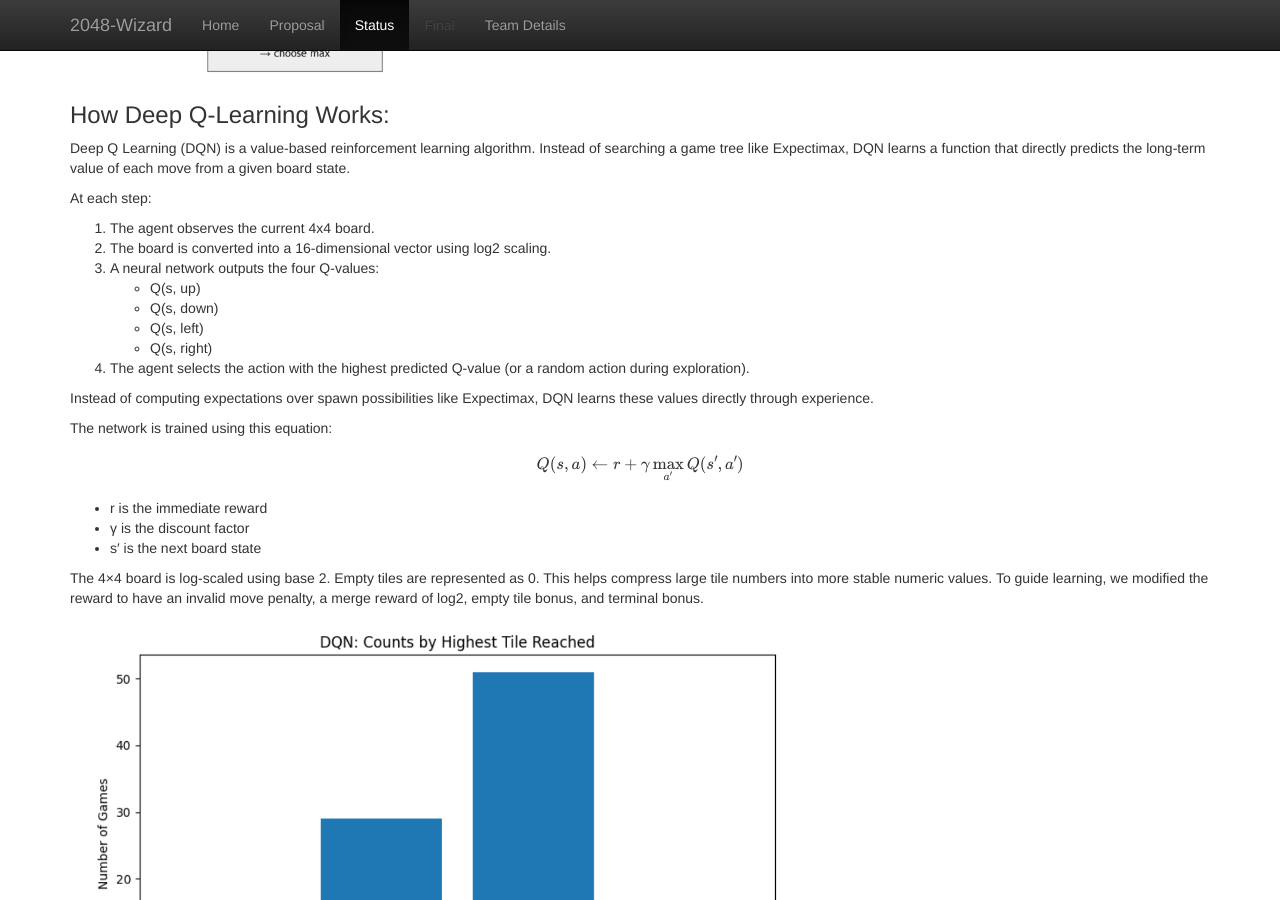
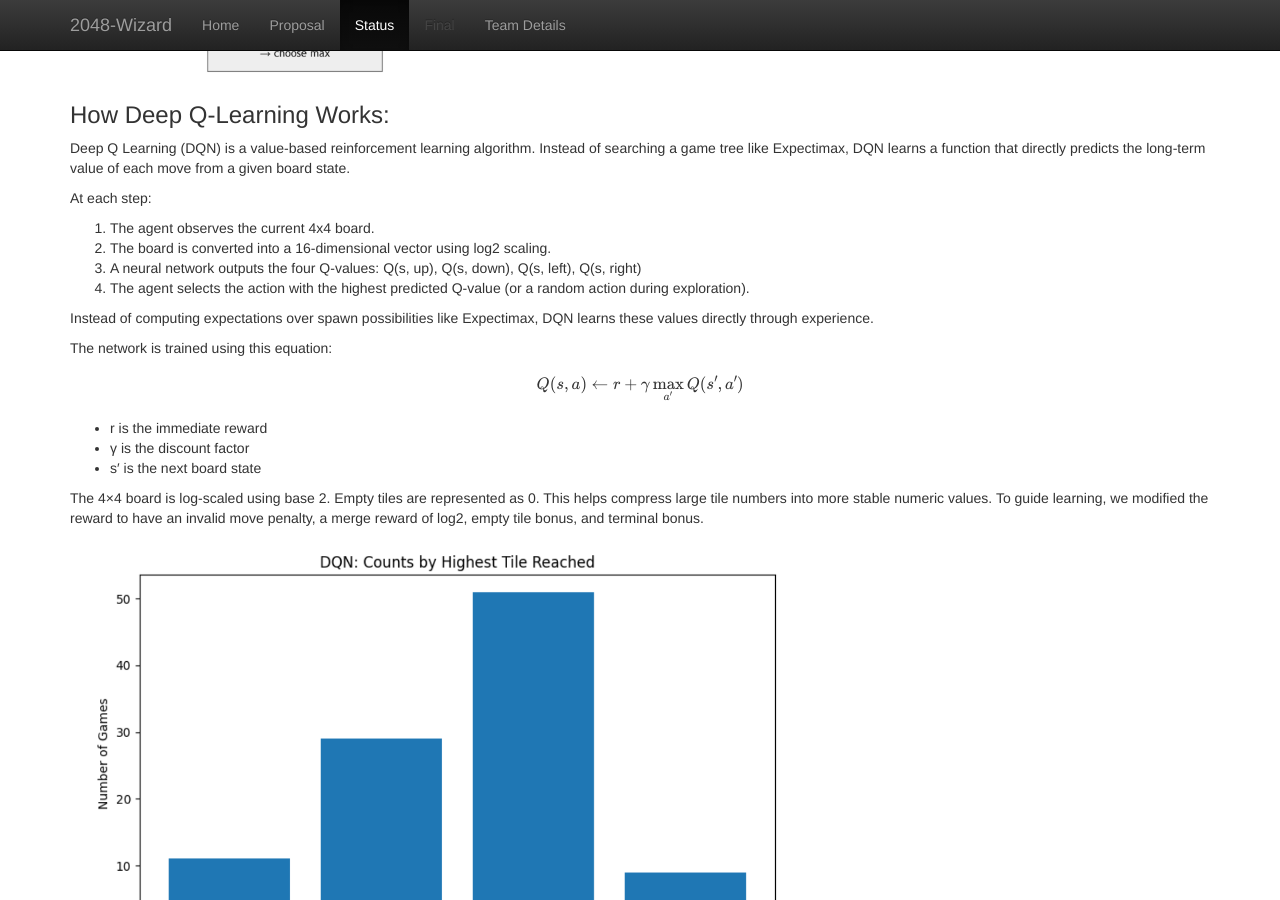
Before and after one commit to sidgupta04/2048-Wizard, a Jekyll site: the page built from docs/status.md, in a window 1280 px wide and 900 px high, scrolled down 1546 px. Built offline with Jekyll 4.4.1, drawn with Linux system fonts in a browser that asks for light colours; formulas are drawn with MathJax 3.

```diff
--- a/docs/status.md
+++ b/docs/status.md
@@ -35,11 +35,7 @@ Deep Q Learning (DQN) is a value-based reinforcement learning algorithm. Instead
 At each step:
 1. The agent observes the current 4x4 board.
 2. The board is converted into a 16-dimensional vector using log2 scaling.
-3. A neural network outputs the four Q-values:
-  - Q(s, up)
-  - Q(s, down)
-  - Q(s, left)
-  - Q(s, right)
+3. A neural network outputs the four Q-values: Q(s, up), Q(s, down), Q(s, left), Q(s, right)
 4. The agent selects the action with the highest predicted Q-value (or a random action during exploration).
 
 Instead of computing expectations over spawn possibilities like Expectimax, DQN learns these values directly through experience.
```
